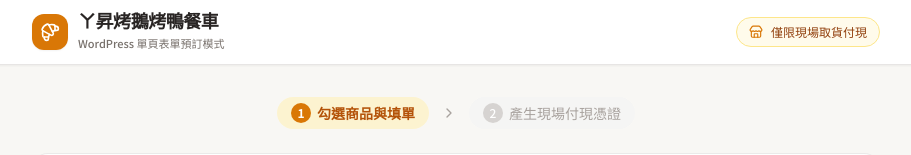
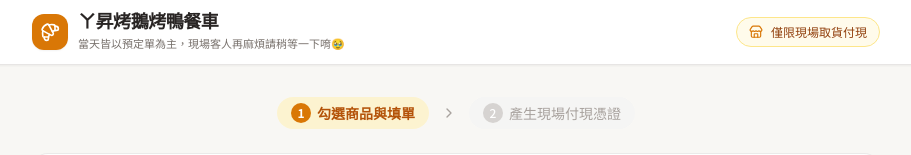
Before and after one commit to leikai0205/test, a plain HTML site: page index.html in a window 1280 px wide. Shown: the top 155 px of the page, without its empty margins (184-1095 px from the left). Drawn offline with nearby package versions, Linux system fonts and the light colour scheme.

Commit message:
Update index.html

```diff
--- a/index.html
+++ b/index.html
@@ -57,7 +57,7 @@
                 </div>
                 <div>
                     <span class="font-bold text-lg tracking-tight text-stone-800 block leading-none">ㄚ昇烤鵝烤鴨餐車</span>
-                    <span class="text-[11px] text-stone-500 font-medium">WordPress 單頁表單預訂模式</span>
+                    <span class="text-[11px] text-stone-500 font-medium">當天皆以預定單為主，現場客人再麻煩請稍等一下唷🥹</span>
                 </div>
             </div>
             <div class="flex items-center gap-2 text-xs font-medium bg-amber-50 text-amber-800 px-3 py-1.5 rounded-full border border-amber-200">
```
